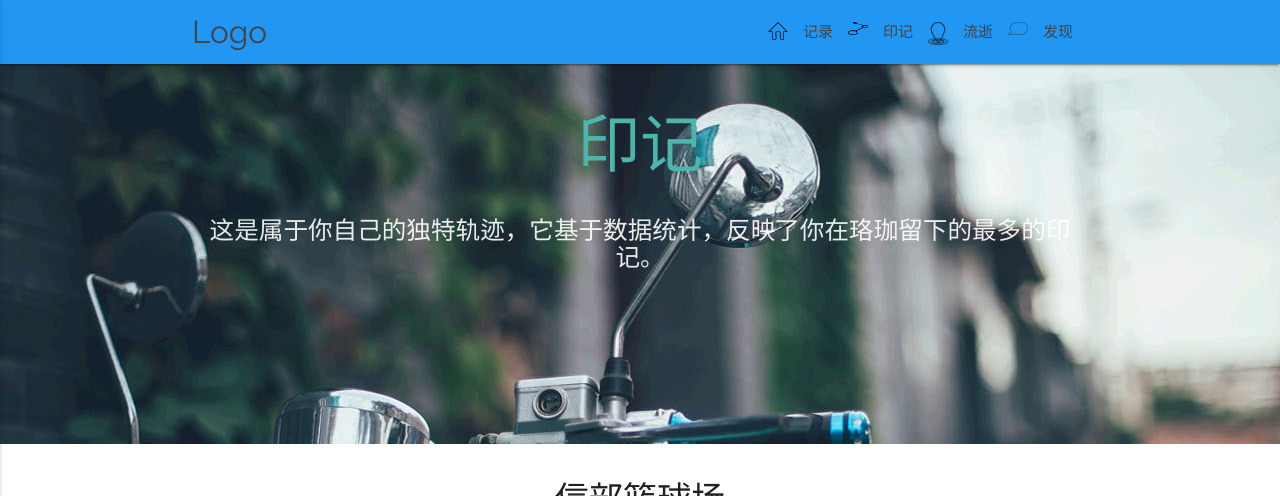
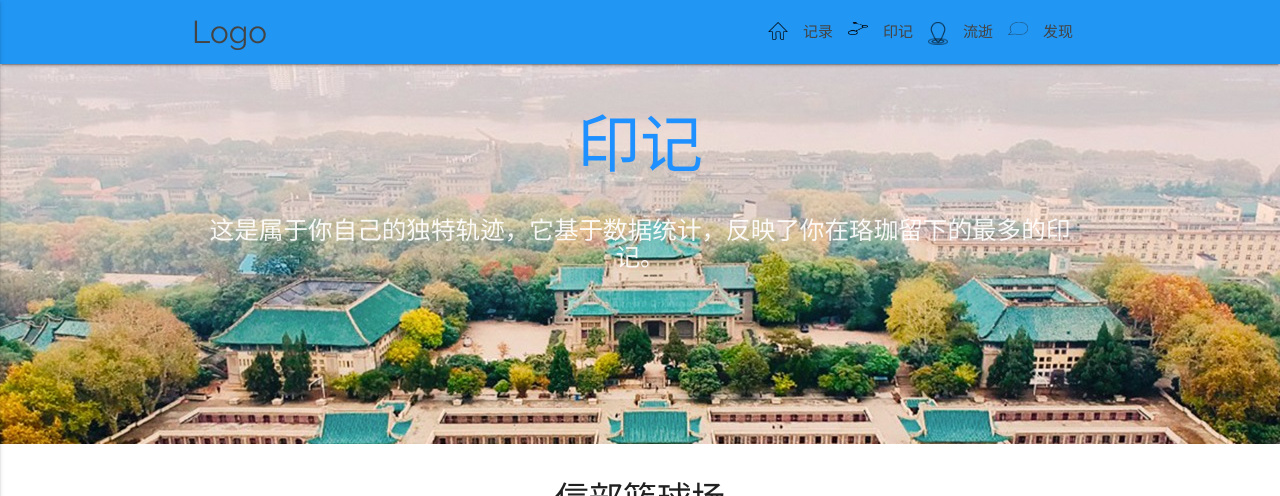
Before and after one commit to yuh-yang/lingbei-final, a Django app: page /line/ in a window 1280 px wide. Shown: the top 496 px of the page. Run offline with Django 3.2, Linux system fonts and the light colour scheme; a user stored in the database is signed in; data comes from the database, SQL or seed files in the repository; some libraries are stand-ins or nearby versions; grey boxes are pictures that could not be loaded.

```diff
--- a/templates/Line.html
+++ b/templates/Line.html
@@ -58,7 +58,7 @@
     <div class="section no-pad-bot">
         <div class="container">
             <br><br>
-            <h1 class="header center teal-text text-lighten-2">印记</h1>
+            <h1 class="header center" style = "color:dodgerblue;">印记</h1>
             <div class="row center">
                 <h5 class="header col s12 light">这是属于你自己的独特轨迹，它基于数据统计，反映了你在珞珈留下的最多的印记。</h5>
             </div>
--- a/templates/Today.html
+++ b/templates/Today.html
@@ -55,7 +55,7 @@
 </div>
 
 
-<div class="carousel">
+<div class="carousel" style = "height: 700px;">
     {% for i in today %}
     <a class="carousel-item" href="#">
             <div class="modal-content">
```
Also changed, not shown: website/static/pic/picOfLine/background1.jpg.
